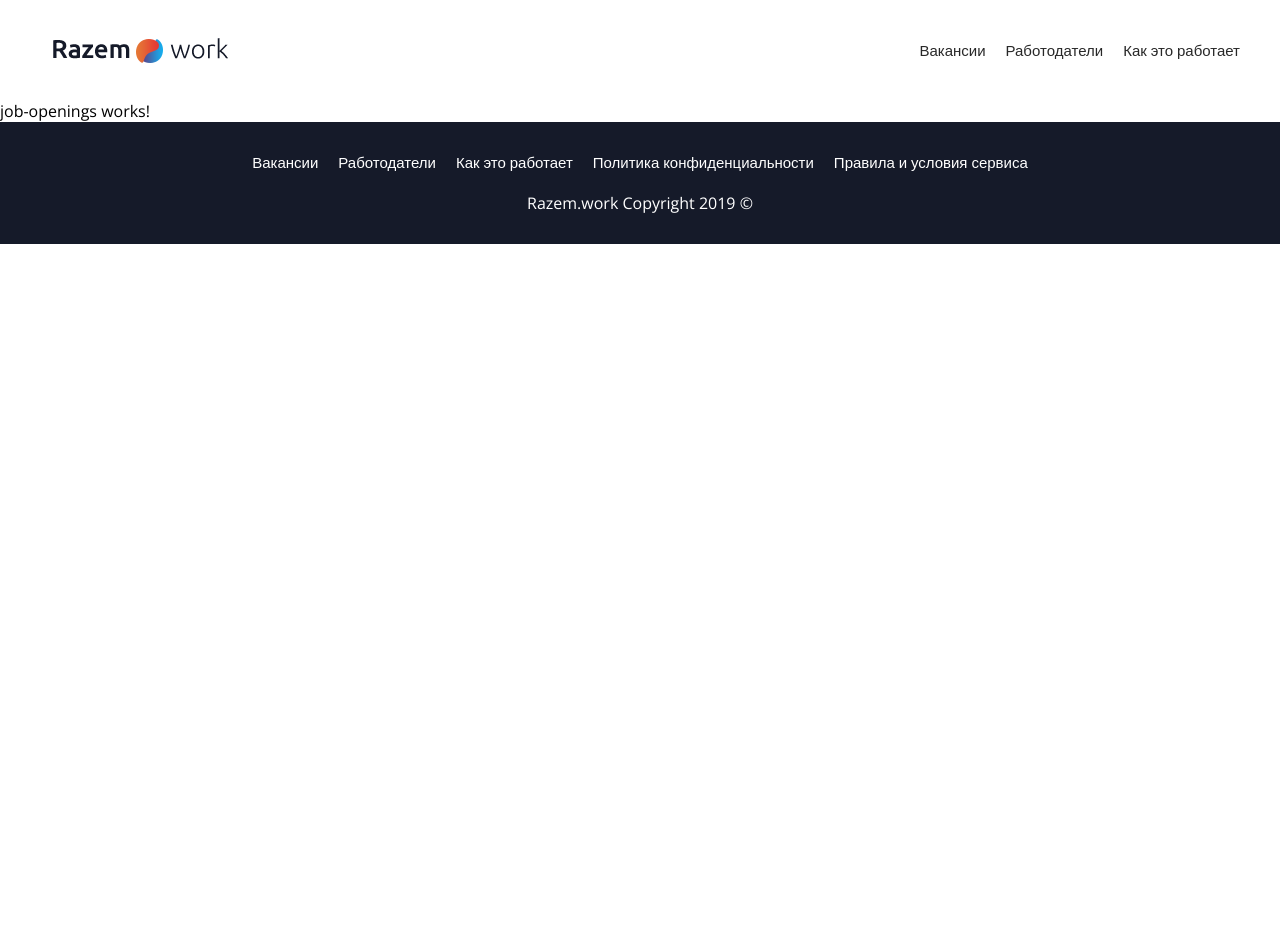
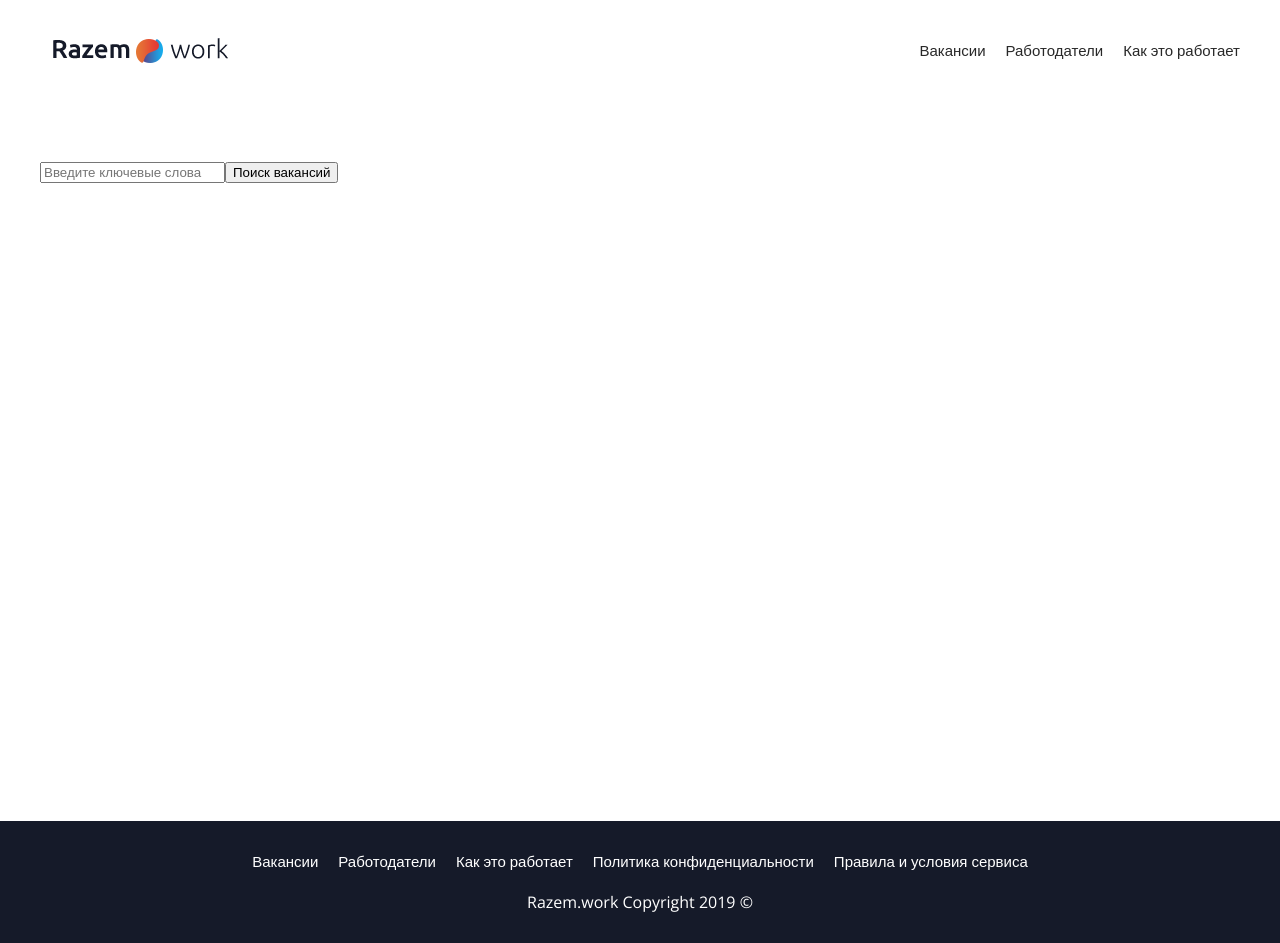
Before and after one commit to Fribolt/work-in-poland, an Angular app in the folder work-in-poland/: page /job-opening in a window 1280 px wide. Before the commit the page ends 800 px from the top, so only its background shows below. Built offline with nearby package versions, Linux system fonts and the light colour scheme.

Commit message:
added job page

```diff
--- a/work-in-poland/src/app/pages/job-openings/job-openings.component.html
+++ b/work-in-poland/src/app/pages/job-openings/job-openings.component.html
@@ -1 +1,18 @@
-<p>job-openings works!</p>
+<header class="header">
+  <div class="container">
+    <div class="job-search">
+      <input type="text" placeholder="Введите ключевые слова">
+      <button>Поиск вакансий</button>
+    </div>
+  </div>
+</header>
+<section class="job-opening">
+  <div class="container">
+    <aside class="filters">
+
+    </aside>
+    <main class="jobs">
+
+    </main>
+  </div>
+</section>
--- a/work-in-poland/src/app/pages/job-openings/job-openings.component.scss
+++ b/work-in-poland/src/app/pages/job-openings/job-openings.component.scss
@@ -0,0 +1,3 @@
+.job-opening {
+  height: calc(100vh - 222px);
+}
```
